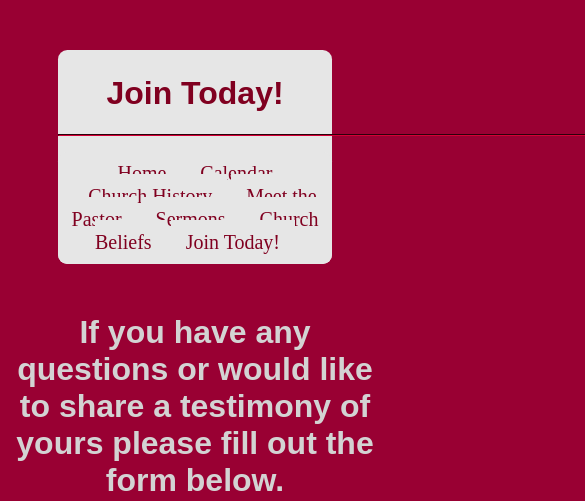
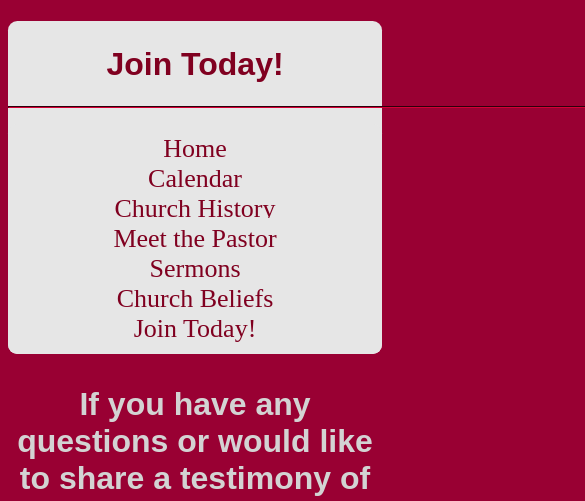
Before and after one commit to noahrich/PHC, a plain HTML site: page join.html in a window 390 px wide. Shown: the top 501 px of the page, 585 px wide, since content can reach past the window. Drawn offline with Linux system fonts and the light colour scheme.

Commit message:
Last Day

```diff
--- a/calendar.css
+++ b/calendar.css
@@ -9,7 +9,7 @@ body
 {
    background-color: #e6e6e6;
        display: block;
-       margin: 50px;
+       margin: 0px;
        padding: 0;
        border: 20px ;
        border-radius: 7pt;
@@ -85,3 +85,38 @@ h2
 	color: #D3D3D3;
 	font-size: 35px
 }
+
+@media only screen and (max-width:700px){
+
+body{
+
+
+}
+
+.header
+	{
+		width: 100%;
+	}
+
+	.navbar
+	{
+		width: 100%;
+		display: block;
+	}
+
+
+	.churchImg
+	{
+		width: 100%;
+	}
+
+	.navbar a{
+		font-size: 26px
+	}
+	.navbar li{
+	margin: 50px
+	}
+
+	iframe{
+	width: 100%
+	}
--- a/style.css
+++ b/style.css
@@ -1,5 +1,6 @@
 
-        body{
+
+body{
         background-color:#990033;
         color: aliceblue;
         }
@@ -34,7 +35,7 @@ div.ifra{
 {
    background-color: #e6e6e6;
        display: block;
-       margin: 50px;
+       margin: 0px;
        padding: 0;
        border: 20px ;
        border-radius: 7pt;
@@ -118,3 +119,44 @@ hr
 .center li{
 	font-size: 20px;
 }
+
+
+@media only screen and (max-width:700px){
+
+body{
+
+
+}
+
+.header
+	{
+		width: 100%;
+	}
+
+	.navbar
+	{
+		width: 100%;
+		display: block;
+	}
+
+
+	.churchImg
+	{
+		width: 100%;
+	}
+
+	.navbar a{
+		font-size: 26px
+	}
+	.navbar li{
+	margin: 50px
+	}
+
+	iframe{
+	width: 100%
+	}
+
+	p
+	{
+		width: 100%;
+	}
```
